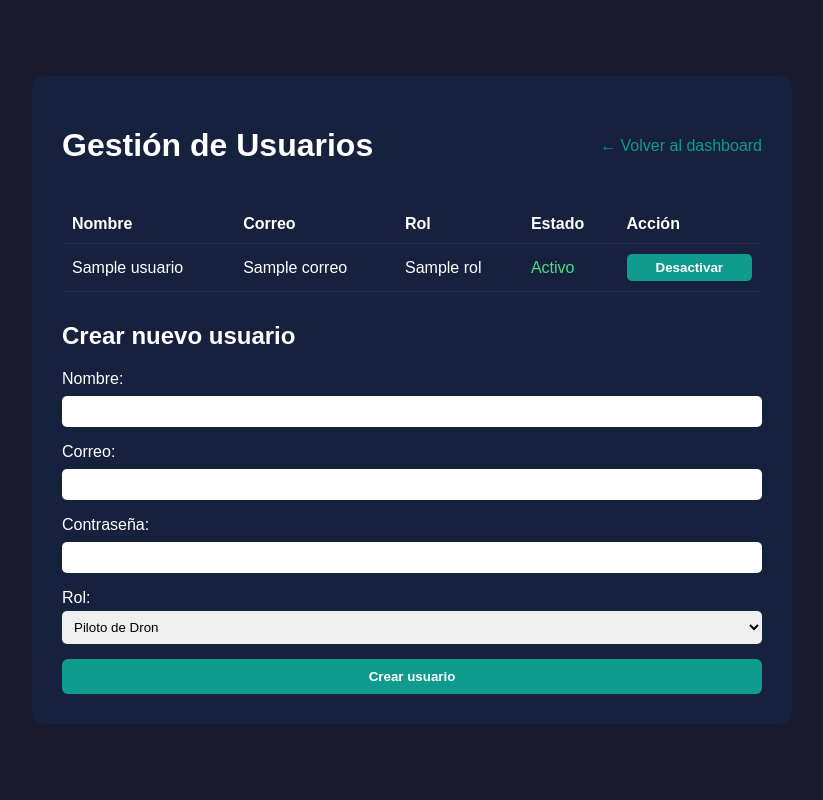
After one commit to ValeDg/pantanal-tesis-upc, a FastAPI app: template web/templates/usuarios.html in a window 1280 px wide. The commit adds this page. Shown: the whole page, without its empty margins (228-1051 px from the left). Run offline with FastAPI, Linux system fonts and the light colour scheme; the template is opened without the code that fills it: most values are stand-ins (such as "Sample title", 1, 10 or a date in 2020).

Commit message:
feat(HU-012): gestión de usuarios (crear, activar, desactivar) con control de acceso por rol

```diff
--- a/web/main.py
+++ b/web/main.py
@@ -5,8 +5,10 @@ from fastapi.staticfiles import StaticFiles
 from starlette.middleware.sessions import SessionMiddleware
 
 from db.conexion import inicializar_base_datos
-from modelos.usuario import obtener_usuario_por_correo, crear_usuario, contar_usuarios
 from web.auth import generar_hash, verificar_contrasena, obtener_usuario_actual, requerir_rol
+
+from modelos.usuario import listar_usuarios, cambiar_estado_usuario
+from modelos.usuario import obtener_usuario_por_correo, crear_usuario, contar_usuarios, listar_usuarios, cambiar_estado_usuario
 
 app = FastAPI(title="PANTANAL Web")
 
@@ -72,3 +74,40 @@ def cerrar_sesion(request: Request):
 @app.get("/dashboard", response_class=HTMLResponse)
 def dashboard(request: Request, usuario=Depends(obtener_usuario_actual)):
     return templates.TemplateResponse("dashboard.html", {"request": request, "usuario": usuario})
+
+
+@app.get("/usuarios", response_class=HTMLResponse)
+def pagina_usuarios(request: Request, usuario=Depends(requerir_rol("administrador"))):
+    lista = listar_usuarios()
+    return templates.TemplateResponse(
+        "usuarios.html",
+        {"request": request, "usuario": usuario, "usuarios": lista, "error": None}
+    )
+
+
+@app.post("/usuarios/crear")
+def crear_usuario_ruta(
+    request: Request,
+    nombre: str = Form(...),
+    correo: str = Form(...),
+    contrasena: str = Form(...),
+    rol: str = Form(...),
+    usuario=Depends(requerir_rol("administrador")),
+):
+    if obtener_usuario_por_correo(correo) is not None:
+        lista = listar_usuarios()
+        return templates.TemplateResponse(
+            "usuarios.html",
+            {"request": request, "usuario": usuario, "usuarios": lista,
+             "error": "Ya existe un usuario con ese correo."}
+        )
+
+    crear_usuario(nombre, correo, generar_hash(contrasena), rol)
+    return RedirectResponse(url="/usuarios", status_code=303)
+
+
+@app.post("/usuarios/{id_usuario}/alternar-estado")
+def alternar_estado_usuario(id_usuario: int, activo_actual: int = Form(...),
+                             usuario=Depends(requerir_rol("administrador"))):
+    cambiar_estado_usuario(id_usuario, activo=not bool(activo_actual))
+    return RedirectResponse(url="/usuarios", status_code=303)
--- a/web/static/estilos.css
+++ b/web/static/estilos.css
@@ -45,3 +45,71 @@ button {
 a {
     color: #0f9b8e;
 }
+
+.contenedor-ancho {
+    background-color: #16213e;
+    padding: 30px;
+    border-radius: 12px;
+    width: 700px;
+    margin: 40px auto;
+}
+
+.encabezado {
+    display: flex;
+    justify-content: space-between;
+    align-items: center;
+    margin-bottom: 20px;
+}
+
+.encabezado a {
+    color: #0f9b8e;
+    text-decoration: none;
+}
+
+.tabla-usuarios {
+    width: 100%;
+    border-collapse: collapse;
+    margin-bottom: 30px;
+}
+
+.tabla-usuarios th, .tabla-usuarios td {
+    text-align: left;
+    padding: 10px;
+    border-bottom: 1px solid #2a2a4e;
+}
+
+.estado-activo { color: #4ade80; }
+.estado-inactivo { color: #ff6b6b; }
+
+.boton-pequeno {
+    background-color: #0f9b8e;
+    color: white;
+    border: none;
+    padding: 6px 12px;
+    border-radius: 5px;
+    cursor: pointer;
+}
+
+.formulario-crear label {
+    display: block;
+    margin-top: 10px;
+    margin-bottom: 4px;
+}
+
+.formulario-crear input, .formulario-crear select {
+    width: 100%;
+    padding: 8px;
+    border-radius: 5px;
+    border: none;
+    box-sizing: border-box;
+}
+
+.formulario-crear button {
+    margin-top: 15px;
+    padding: 10px 20px;
+    background-color: #0f9b8e;
+    color: white;
+    border: none;
+    border-radius: 6px;
+    cursor: pointer;
+}
--- a/web/templates/dashboard.html
+++ b/web/templates/dashboard.html
@@ -9,6 +9,11 @@
     <div class="contenedor">
         <h1>Bienvenido, {{ usuario.nombre }}</h1>
         <p>Rol: {{ usuario.rol }}</p>
+
+        {% if usuario.rol == "administrador" %}
+            <p><a href="/usuarios">Gestionar usuarios</a></p>
+        {% endif %}
+
         <a href="/logout">Cerrar sesión</a>
     </div>
 </body>
--- /dev/null
+++ b/web/templates/usuarios.html
@@ -0,0 +1,77 @@
+<!DOCTYPE html>
+<html lang="es">
+<head>
+    <meta charset="UTF-8">
+    <title>PANTANAL - Gestión de Usuarios</title>
+    <link rel="stylesheet" href="/static/estilos.css">
+</head>
+<body>
+    <div class="contenedor-ancho">
+        <div class="encabezado">
+            <h1>Gestión de Usuarios</h1>
+            <a href="/dashboard">← Volver al dashboard</a>
+        </div>
+
+        {% if error %}
+            <p class="mensaje-error">{{ error }}</p>
+        {% endif %}
+
+        <table class="tabla-usuarios">
+            <thead>
+                <tr>
+                    <th>Nombre</th>
+                    <th>Correo</th>
+                    <th>Rol</th>
+                    <th>Estado</th>
+                    <th>Acción</th>
+                </tr>
+            </thead>
+            <tbody>
+                {% for u in usuarios %}
+                <tr>
+                    <td>{{ u.nombre }}</td>
+                    <td>{{ u.correo }}</td>
+                    <td>{{ u.rol }}</td>
+                    <td>
+                        {% if u.activo %}
+                            <span class="estado-activo">Activo</span>
+                        {% else %}
+                            <span class="estado-inactivo">Desactivado</span>
+                        {% endif %}
+                    </td>
+                    <td>
+                        <form method="post" action="/usuarios/{{ u.id_usuario }}/alternar-estado">
+                            <input type="hidden" name="activo_actual" value="{{ u.activo }}">
+                            <button type="submit" class="boton-pequeno">
+                                {% if u.activo %}Desactivar{% else %}Activar{% endif %}
+                            </button>
+                        </form>
+                    </td>
+                </tr>
+                {% endfor %}
+            </tbody>
+        </table>
+
+        <h2>Crear nuevo usuario</h2>
+        <form method="post" action="/usuarios/crear" class="formulario-crear">
+            <label>Nombre:</label>
+            <input type="text" name="nombre" required>
+
+            <label>Correo:</label>
+            <input type="email" name="correo" required>
+
+            <label>Contraseña:</label>
+            <input type="password" name="contrasena" required minlength="6">
+
+            <label>Rol:</label>
+            <select name="rol" required>
+                <option value="piloto">Piloto de Dron</option>
+                <option value="encargado">Encargado de Campo</option>
+                <option value="administrador">Administrador</option>
+            </select>
+
+            <button type="submit">Crear usuario</button>
+        </form>
+    </div>
+</body>
+</html>
```
